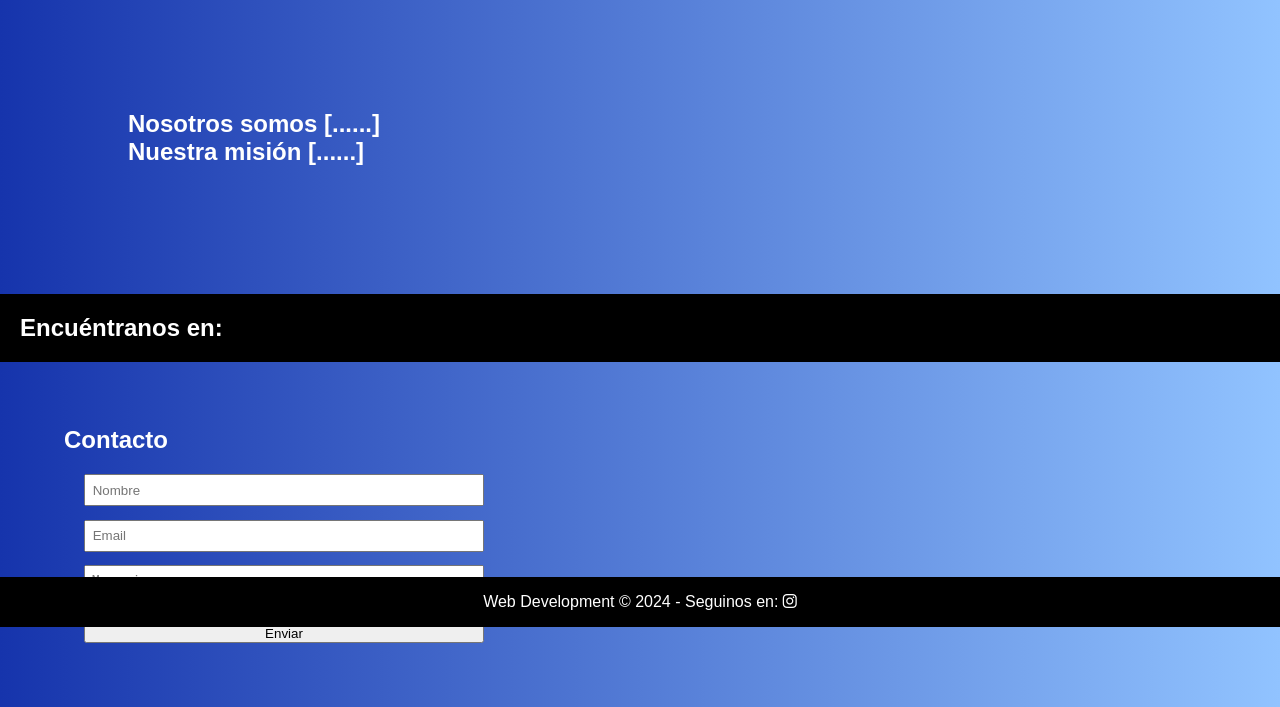
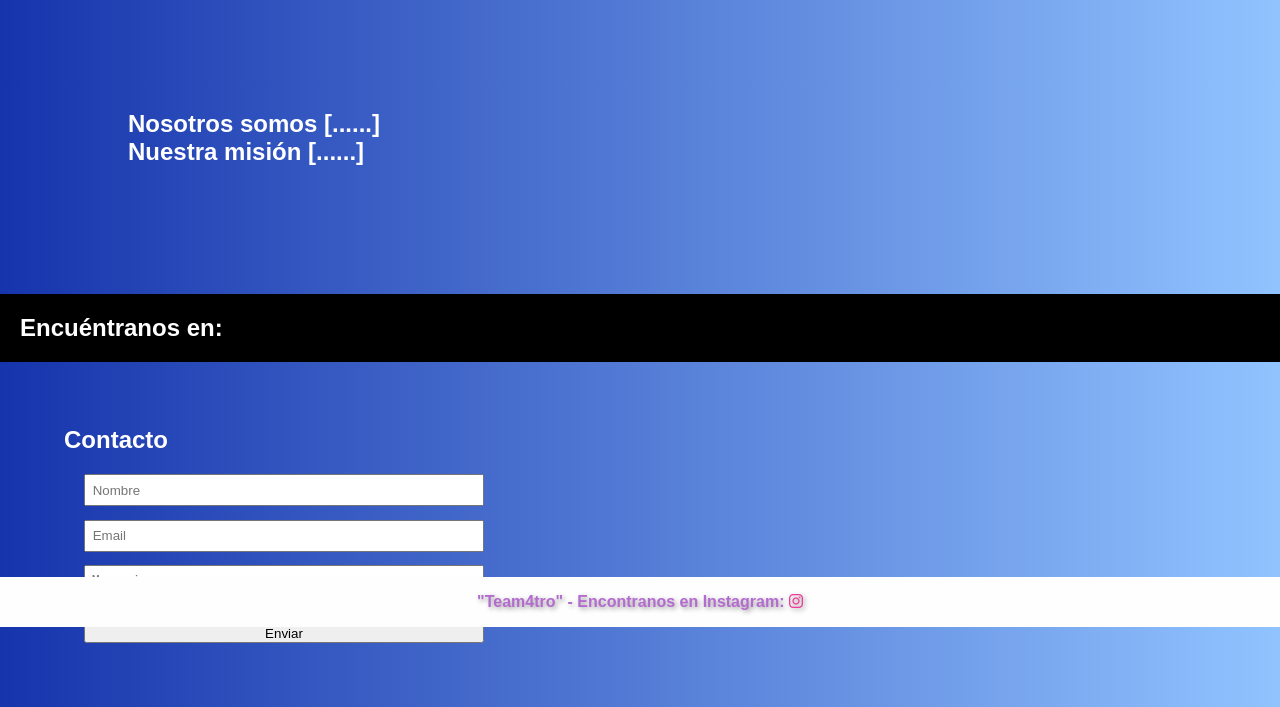
Before and after one commit to DesarrolloWeb2024/parcialgrupo4, a website: page index.html in a window 1280 px wide. Shown: the part 173-880 px from the top of the page. Drawn offline with Linux system fonts and the light colour scheme; files whose address does not match are found by name.

Commit message:
hice cambios en el footer html y el footer css

```diff
--- a/components/footer.html
+++ b/components/footer.html
@@ -1,8 +1,7 @@
 <footer class="footer">
-    <p>Web Development © 2024 - Seguinos en:
-      <a href="" target="_blank" class="instagram-icon">
-        <i class="fab fa-instagram"></i>
-    </p>
-
-  </a>
-  </footer>
+  <p>"Team4tro" - Encontranos en Instagram:
+    <a href="https://www.instagram.com/team4.desarrolloweb/" target="_blank" class="instagram-icon">
+      <i class="fab fa-instagram"></i>
+    </a>
+  </p>
+</footer>
--- a/css/footer.css
+++ b/css/footer.css
@@ -1,15 +1,17 @@
   /* Footer */
   .footer {
-	background-color: black;
-	color: white;
+	background-color: rgb(255, 254, 254);
+	color: rgb(179, 107, 207);
 	text-align: center;
 	padding: 1em;
 	position: fixed;
 	bottom: 0;
 	width: 100%;
+	font-weight: bold;
+	text-shadow: 2px 2px 5px rgba(0, 0, 0, 0.4);
   }
   .instagram-icon {
-	color: white;
+	color: rgb(238, 59, 152);
     fill: white; /* Blanco por defecto */
     transition: fill 0.3s ease;
 }
```
